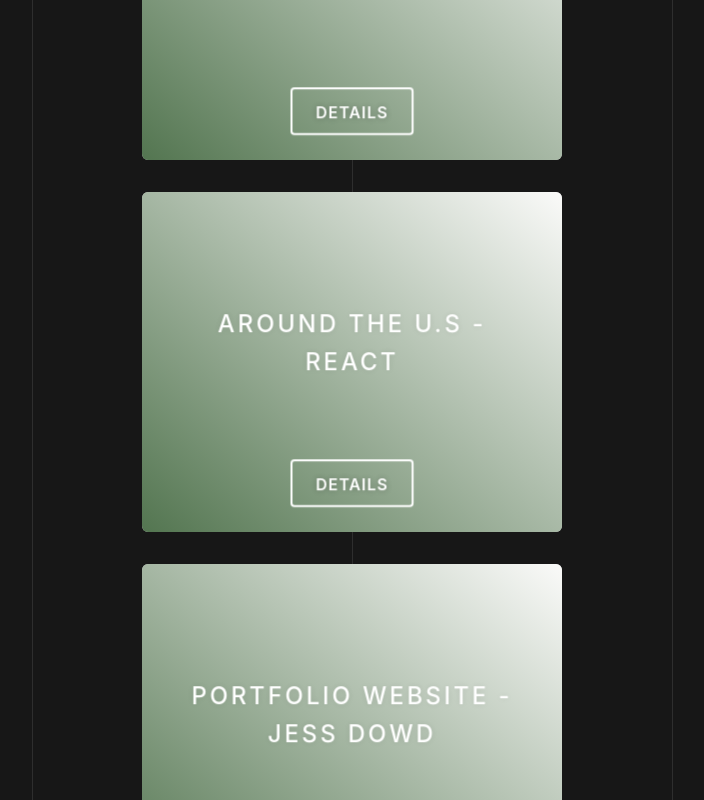
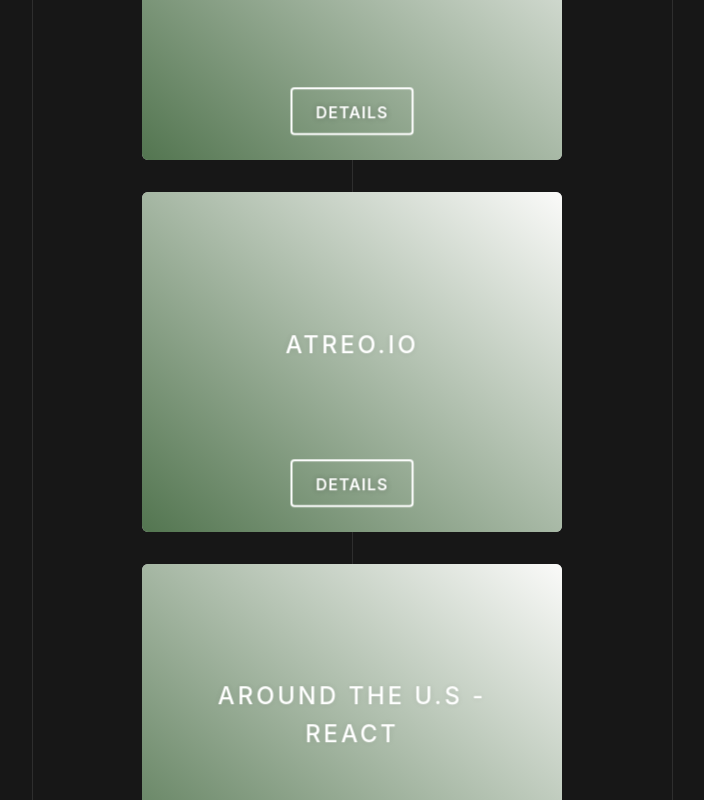
Before and after one commit to Jess-Dowd/Jess_Dowd_Portfolio, a React (Create React App) app: page / in a window 1280 px wide. Shown: the part 2000-2800 px from the top of the page, without its empty margins (288-992 px from the left). Built offline with nearby package versions, Linux system fonts and the light colour scheme; grey boxes are pictures that could not be loaded.

Commit message:
Update App.jsx

```diff
--- a/src/App.jsx
+++ b/src/App.jsx
@@ -54,9 +54,9 @@
 
             <div>
               <ul className="flip4">
-                <li>Software Engineer</li>
+                <li>Wordpress Developer</li>
                 <li>React Specialist</li>
-                <li>Front End Web Developer</li>
+                <li>Front End Engineer</li>
                 <li></li>
               </ul>
             </div>
@@ -179,6 +179,54 @@
                 </div>
               </div>
             </div>
+
+
+            <div class="card">
+
+              <input type="checkbox" id="card2" class="more" aria-hidden="true" />
+              <div class="content">
+                <div class="front" >
+                  <div class="inner">
+                    <h2>Atreo.io</h2>
+                    <label for="card2" class="button" aria-hidden="true">
+                      Details
+                    </label>
+                  </div>
+                </div>
+                <div class="back">
+                  <div class="inner">
+                    <div class="info">
+                      <a className="projectss" href="https://atreo.io/" target='_blank'>
+                        <img className="project_link" src={webpage} />
+                        <div class="icon">
+                          <i class="fas fa-users"></i>
+                          <span>Website</span>
+                        </div>
+                      </a>
+                    </div>
+
+                    <div class="description">
+                    <p>This project was built for a medical device startup in California in 2022. I was the lead developer and personally built most of the site features from scratch based on PSD design</p>
+                      <br/>
+                      <p>A responsive custom website using HTML5, CSS3 (flexbox, grid, BEM), bootstrap, JavaScript, built following the design mockup in PSD. This adaptive page includes form validation, interactive popups, fade-in and fade-out animations, API integration functional blog and careers page, modular JavaScript, and Object Oriented JS design.</p>
+                      <br/>
+                   <p>Stack: Wordpress CMS, PHP, HTML5, Bootstrap, CSS3, flexbox, grid layout, BEM, Media queries, transition, JavaScript/JSX, DOM, Debugging Git, Git/Github, Figma, Form validation, OOP, Webpack, NPM, React, React components, React hooks</p>
+                    </div>
+                    <div class="location">
+                      <img className="stack" src={react} />
+                      <img className="stack" src={jsx} />
+                      <img className="stack" src={css} />
+                      <img className="stack" src={json} />
+                      <img className="stack" src={api} />
+                    </div> <div class="price"></div>
+                    <label for="card2" class="button return" aria-hidden="true">
+                      <i class="fas fa-arrow-left"></i>
+                    </label>
+                  </div>
+                </div>
+              </div>
+            </div>
+
 
             <div class="card">
 
```
